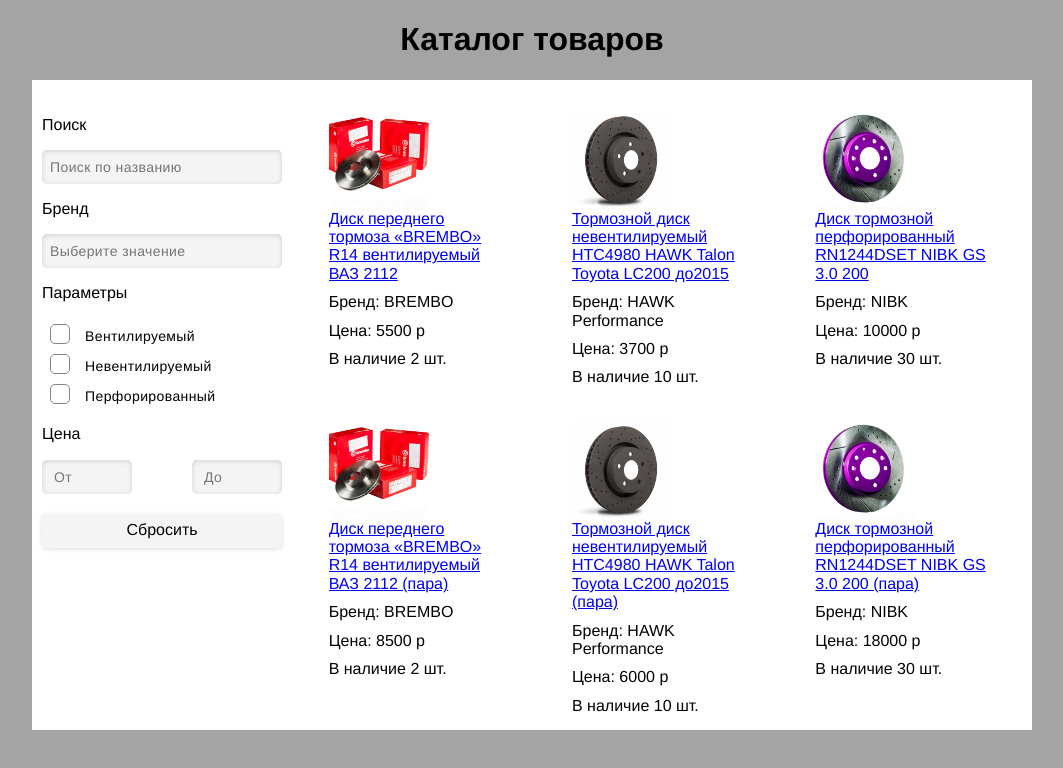
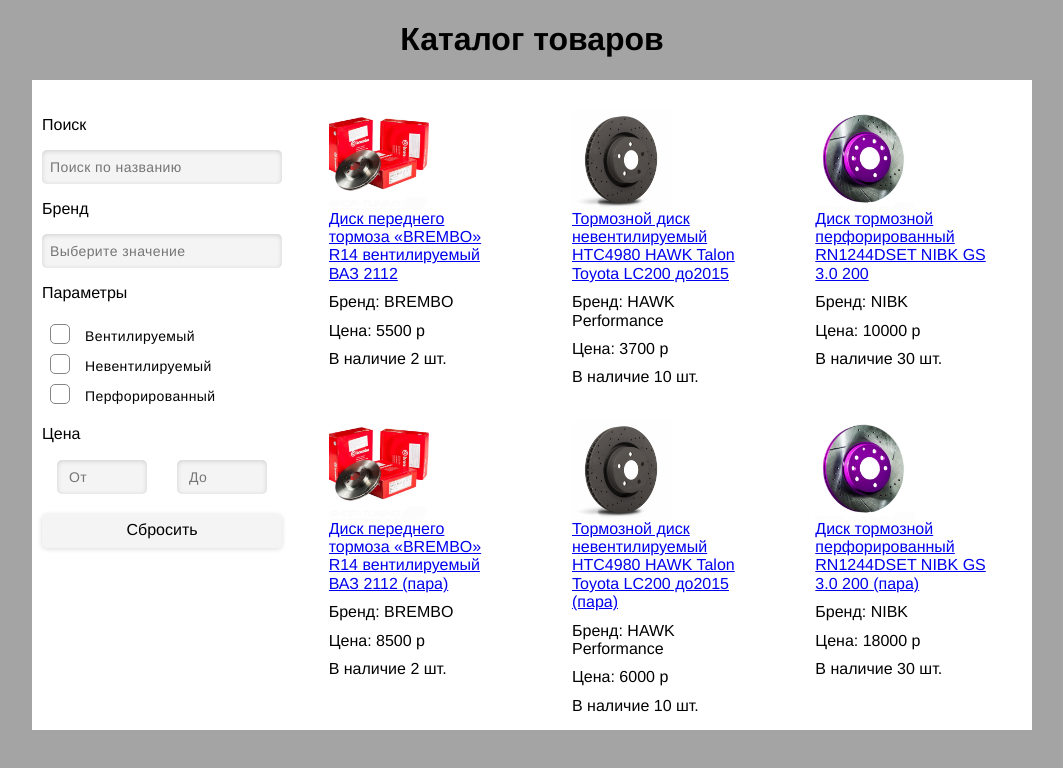
Before and after one commit to VladyKoo/vue_task_catalog, a Vue app: page / in a window 1280 px wide. Shown: the top 768 px of the page, without its empty margins (108-1171 px from the left). Built offline with nearby package versions, Linux system fonts and the light colour scheme.

Commit message:
delete vuex

```diff
--- a/package.json
+++ b/package.json
@@ -11,8 +11,7 @@
     "core-js": "^3.6.5",
     "normalize.css": "^8.0.1",
     "vue": "^2.6.11",
-    "vue-router": "^3.5.1",
-    "vuex": "^3.4.0"
+    "vue-router": "^3.5.1"
   },
   "devDependencies": {
     "@vue/cli-plugin-babel": "~4.5.0",
--- a/src/components/CatalogFilter.vue
+++ b/src/components/CatalogFilter.vue
@@ -36,6 +36,7 @@
             type="number"
             placeholder="От"
             min="0"
+            :value="rangeValue.from"
             @input="updateRange($event.target.value, 'from')"
           />
           <input
@@ -43,6 +44,7 @@
             type="number"
             placeholder="До"
             min="0"
+            :value="rangeValue.to"
             @input="updateRange($event.target.value, 'to')"
           />
         </div>
--- a/src/styles/_base.scss
+++ b/src/styles/_base.scss
@@ -10,13 +10,13 @@
   -moz-osx-font-smoothing: grayscale;
   height: 100%;
   font-size: 16px;
-
-  &__container {
+}
+.app__container {
   display: flex;
   flex-direction: column;
   height: 100%;
   max-width: 1040px;
+  min-width: 450px;
   margin: 0 auto;
   padding: 0 20px;
 }
-}
--- a/src/styles/catalogFilter.scss
+++ b/src/styles/catalogFilter.scss
@@ -98,7 +98,7 @@
   border-style: none;
   outline: none;
   display: flex;
-  justify-content: space-between;
+  justify-content: space-around;
 }
 
 .filter__range-input {
```
Also changed, not shown: 1 other file (tests, documents, lock files or other folders). Lines whose indentation alone changed are shown as unchanged.
